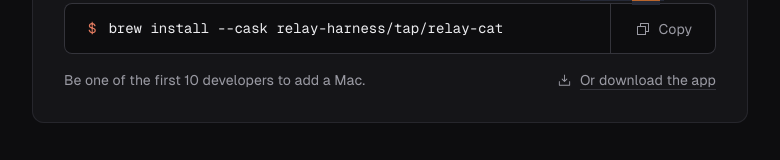
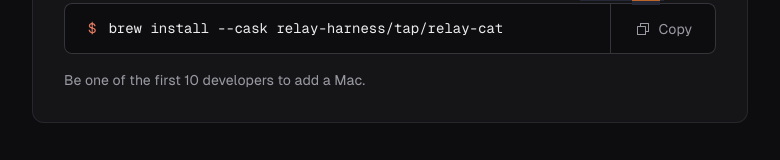
Before and after one commit to Relay-harness/miso, a React (Vite) app in the folder dashboard/: page / in a window 1280 px wide. Shown: the part 1067-1227 px from the top of the page, without its empty margins (48-828 px from the left). Built offline with nearby package versions, Linux system fonts and the light colour scheme; no server answers.

Commit message:
Remove direct download link from Miso install card

```diff
--- a/dashboard/src/QuotaBoard.tsx
+++ b/dashboard/src/QuotaBoard.tsx
@@ -1,5 +1,5 @@
 import {useEffect,useRef,useState} from 'react';
-import {Info,OpenAiLogo,DownloadSimple,Copy,Check} from '@phosphor-icons/react';
+import {Info,OpenAiLogo,Copy,Check} from '@phosphor-icons/react';
 import {createDemoAllowance} from './demo';
 import {createDemoPulse,isPulse} from './pulse-data';
 import type {Pulse} from './pulse-data';
@@ -70,7 +70,7 @@ export function QuotaBoard(){
    <h2 id="miso-title">Help make this dashboard more accurate.</h2>
    <p className="miso-copy">Download Miso. It shows your live session usage on your Mac and warns you before a limit runs out. It also powers this index, with zero prompt tracking.</p>
    <div className="miso-terminal"><span className="sleeping-miso" role="img" aria-label="Miso the cat, asleep on your terminal"/><InstallCommand/></div>
-   <div className="miso-foot">{sources>0?<p className="join-count"><strong>{sources.toLocaleString()}</strong> developers share already. Add yours and make it {(sources+1).toLocaleString()}.</p>:<p className="join-count join-empty">{downloads?<><strong>{downloads.toLocaleString()}</strong> downloads so far. Live numbers appear once 5 Macs share.</>:'Be one of the first 10 developers to add a Mac.'}</p>}<a className="join-download" href="https://github.com/Relay-harness/miso/releases/download/v1.9.2/Miso-1.9.2-macos-arm64.zip"><DownloadSimple size={15} aria-hidden="true"/>Or download the app</a></div>
+   <div className="miso-foot">{sources>0?<p className="join-count"><strong>{sources.toLocaleString()}</strong> developers share already. Add yours and make it {(sources+1).toLocaleString()}.</p>:<p className="join-count join-empty">{downloads?<><strong>{downloads.toLocaleString()}</strong> downloads so far. Live numbers appear once 5 Macs share.</>:'Be one of the first 10 developers to add a Mac.'}</p>}</div>
   </section>
  </section>;
 }
--- a/dashboard/src/style.css
+++ b/dashboard/src/style.css
@@ -100,8 +100,6 @@ main.sketch-layout{max-width:var(--wrap);margin:0 auto;padding:var(--s-7) var(--
 .terminal button:hover{color:var(--text);background:var(--raised)}
 .miso-foot{display:flex;flex-wrap:wrap;justify-content:space-between;align-items:center;gap:var(--s-3) var(--s-5);margin-top:var(--s-4);font-size:var(--t-14);color:var(--muted)}
 .join-count strong{color:var(--text);font-variant-numeric:tabular-nums}
-.join-download{display:inline-flex;align-items:center;gap:var(--s-2);color:var(--muted);text-decoration:underline;text-underline-offset:4px;text-decoration-color:var(--line-strong)}
-.join-download:hover{color:var(--text);text-decoration-color:currentColor}
 
 /* ---------- What folks are saying ---------- */
 .internet-brief{position:sticky;top:var(--s-5);min-width:0}
```
